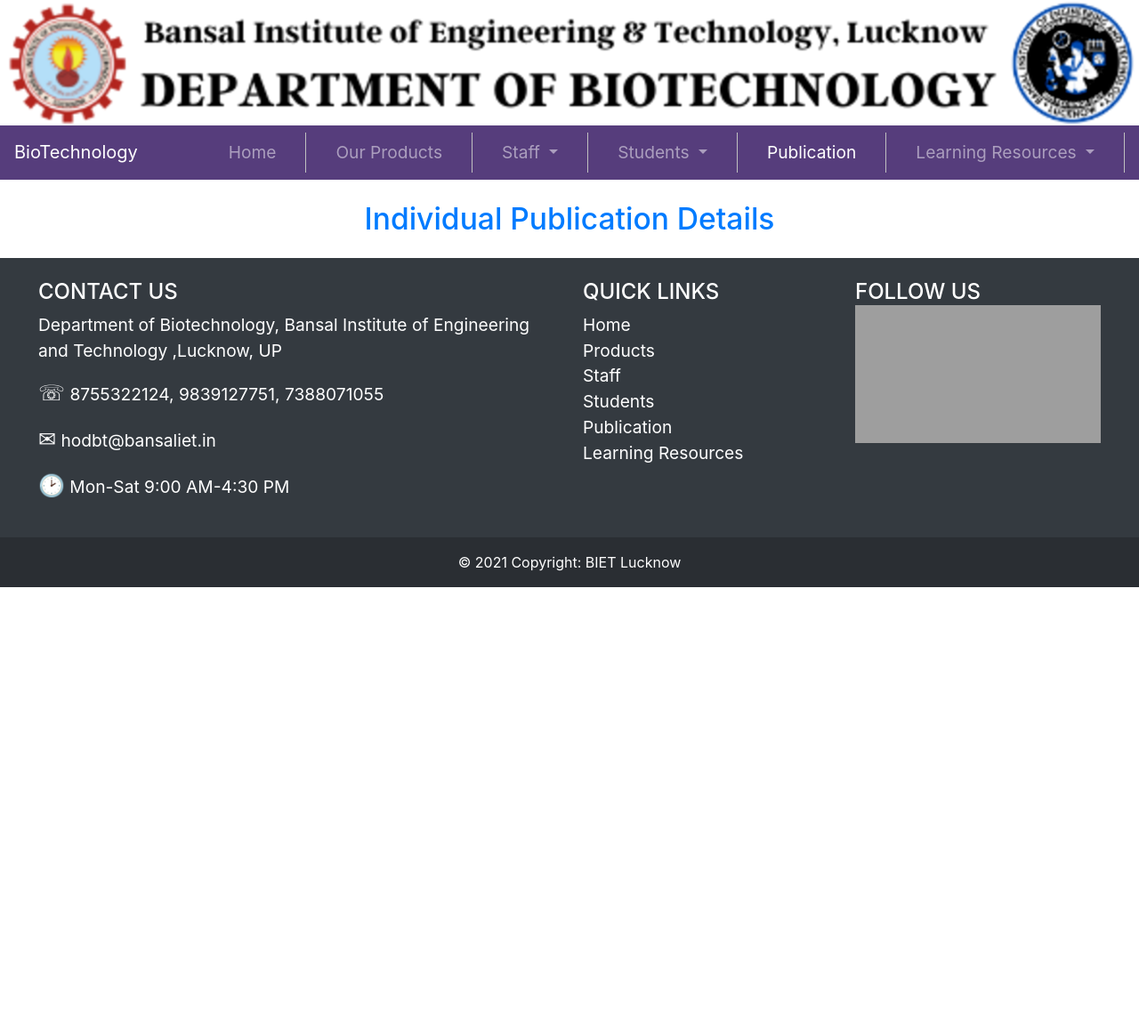
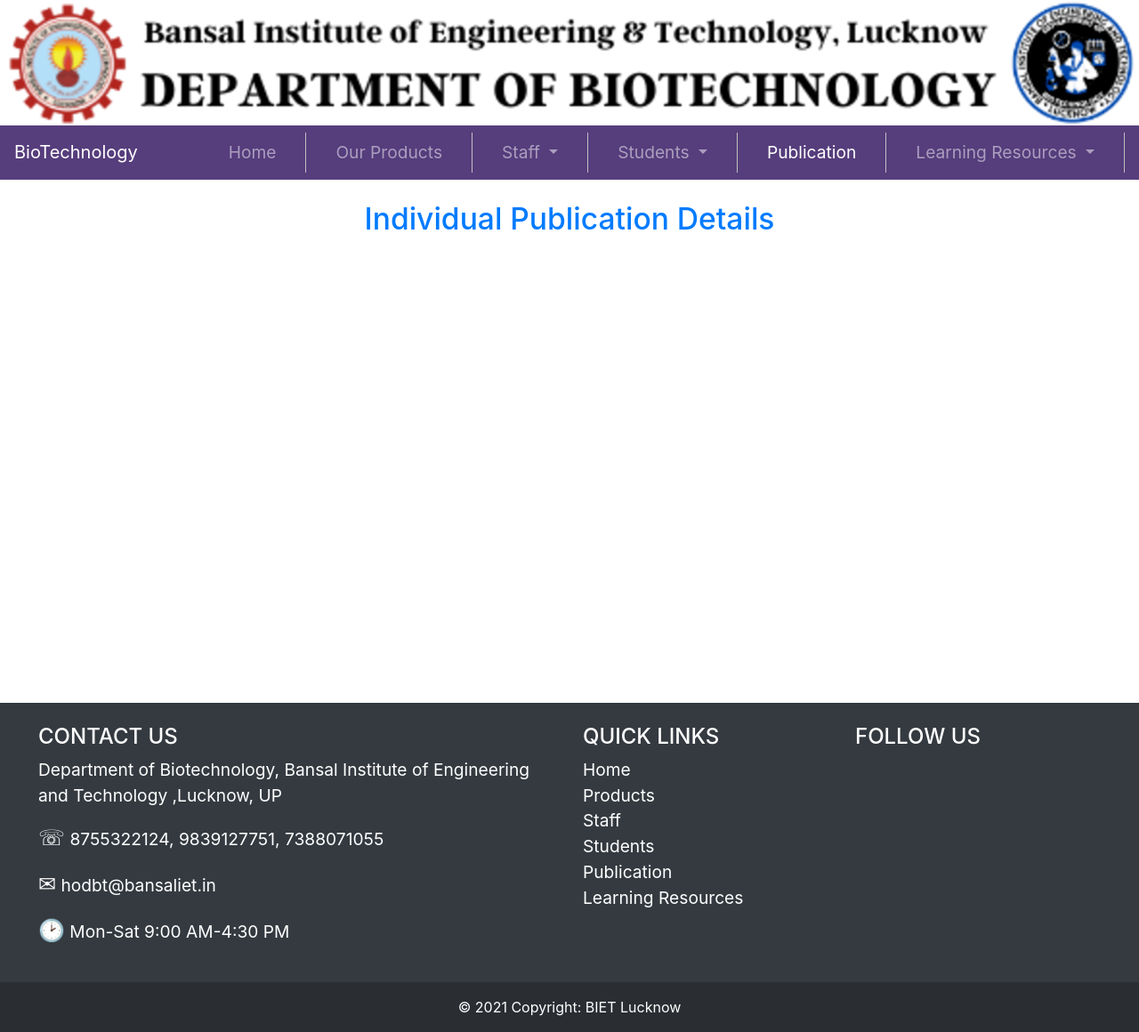
Before and after one commit to biotechbiet/biotechnology, a Django app: page /publication/ in a window 1280 px wide. Shown: the whole page at 89% size. Before the commit the page ends 660 px from the top, so only its background shows below. Run offline with Django 3.2, Linux system fonts and the light colour scheme; data that the repository does not hold is empty; some libraries are stand-ins or nearby versions; grey boxes are pictures that could not be loaded.

Commit message:
publication page update

```diff
--- a/BioTech/settings.py
+++ b/BioTech/settings.py
@@ -23,7 +23,7 @@ BASE_DIR = Path(__file__).resolve().parent.parent
 SECRET_KEY = '18f#ay6@%pqm9^szw7bli!@68^2u58*#y6kisq+31038+s-hd$'
 
 # SECURITY WARNING: don't run with debug turned on in production!
-DEBUG = True
+DEBUG = False
 
 ALLOWED_HOSTS = [
     'bietdbt.herokuapp.com',
--- a/publication/templates/publication/publication.html
+++ b/publication/templates/publication/publication.html
@@ -2,7 +2,7 @@
 {% load static %}
 {% block content %}
 <h2 class="my-4">Individual Publication Details</h2>
-<div class="text-center">
+<div class="text-center" style="min-height: 500px;">
     {% for o in publication_object %}
 <iframe src="{{o.publication_file.url}}#toolbar=0" width="100%" height="750px" >
 {% endfor %}
```
Also changed, not shown: db.sqlite3.
